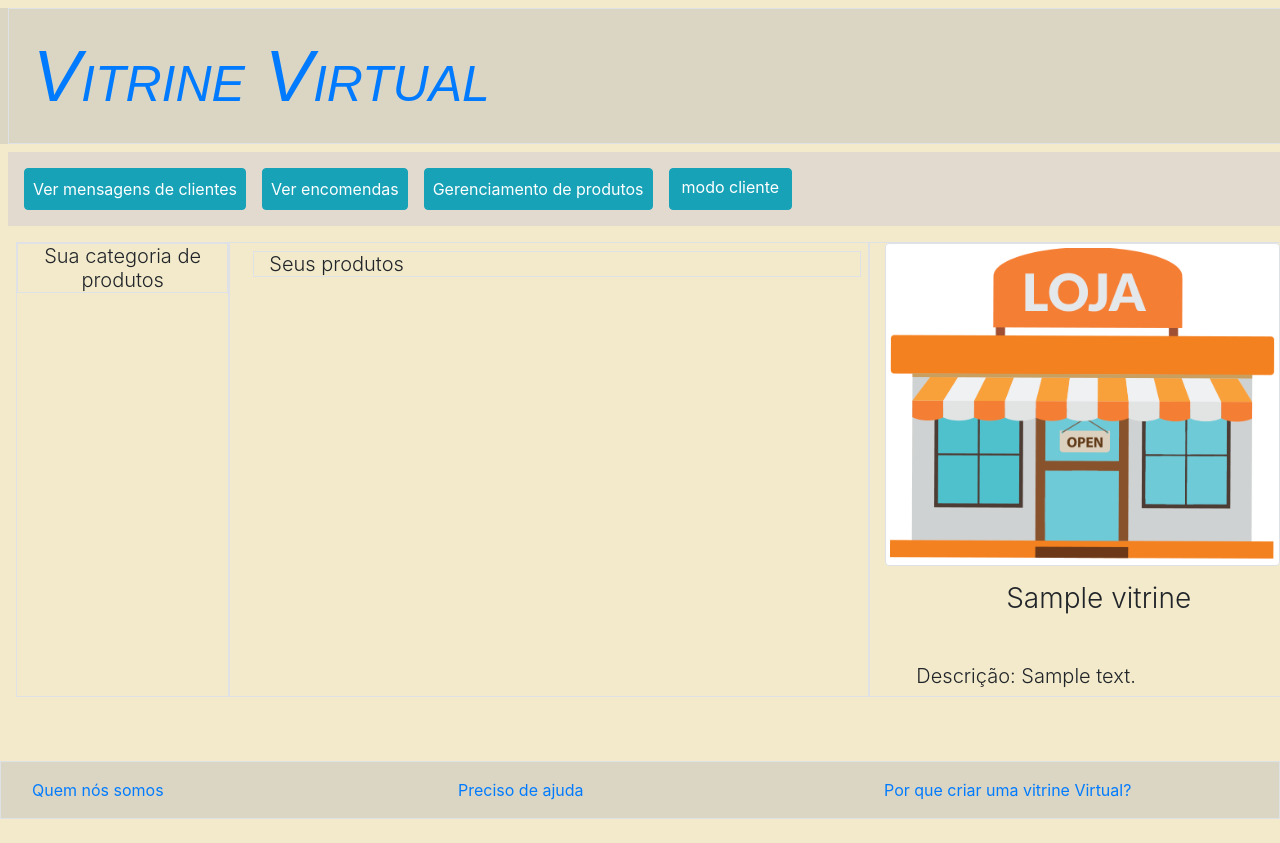
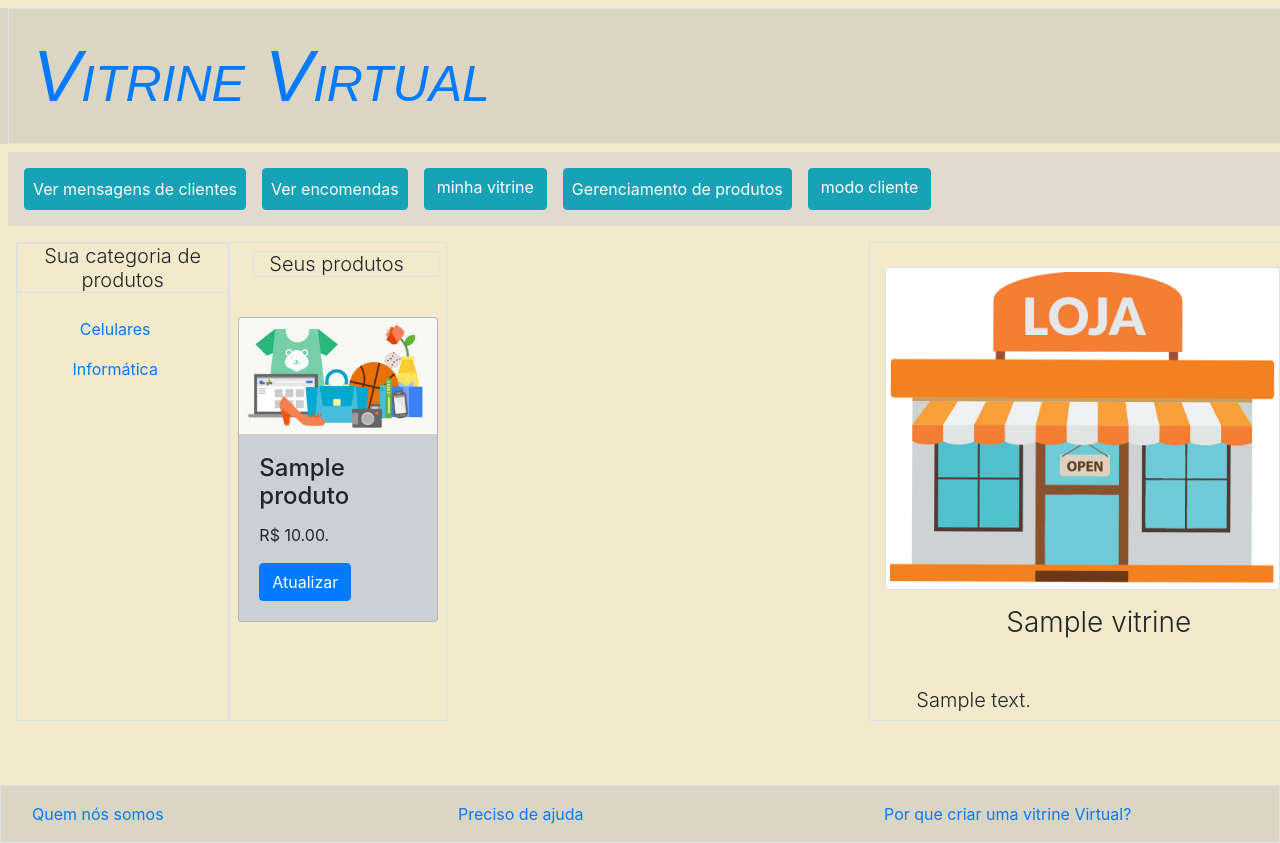
Before and after one commit to FelipeKonig/ProjetoManyMarket, a Django app: page /vitrine in a window 1280 px wide. Before the commit the page ends 819 px from the top, so only its background shows below. Run offline with Django 3.2, Linux system fonts and the light colour scheme; a user stored in the database is signed in; tables that the repository leaves empty hold one stand-in row (values such as "Sample post"); some libraries are stand-ins or nearby versions.

Commit message:
Adeed model produto, register produto, card produto in pages

```diff
--- a/blog/models.py
+++ b/blog/models.py
@@ -14,7 +14,23 @@ class Vitrine(models.Model):
     nome = models.CharField(max_length=200)
     cidade = models.CharField(max_length=200)
     categoria = models.CharField(max_length=20, choices=categoria)
-    descricao = models.TextField(default='', null=True)
+    descricao = models.TextField(default='', blank=True)
 
     def __str__(self):
         return self.nome
+
+class Produto(models.Model):
+
+    categoria = (
+        ("Informatica", "Informática"),
+        ("Celulares", "Celulares"),
+        ("Moda", "Moda")
+    )
+
+    proprietario = models.ForeignKey('blog.Vitrine', on_delete=models.CASCADE)
+    nome = models.CharField(max_length=200)
+    categoria = models.CharField(max_length=20, choices=categoria)
+    descricao = models.TextField(default='', null=True)
+    valor = models.DecimalField(max_digits=7, decimal_places=2)
+    quantidade = models.PositiveSmallIntegerField(default=0)
+    data_criacao = models.DateField()
--- a/blog/static/css/blog.css
+++ b/blog/static/css/blog.css
@@ -16,8 +16,6 @@ body{
   background-color: #e3dacf;
 }
 
-/* #title_showcase{
-  font-style: oblique;
-  font-family: sans-serif;
-  font-variant: small-caps;
-} */
+.card{
+  background-color: #cbd0d6;
+}
--- a/blog/urls.py
+++ b/blog/urls.py
@@ -5,7 +5,8 @@ urlpatterns = [
     path('', views.home_page, name='home'),
     path('accounts/register/', views.register, name="register"),
     path('vitrine', views.vitrine_home_seller, name='vitrine_home_seller'),
-    path('vitrine/registro', views.vitrine_register, name='vitrine_register'),
-    path('vitrine/gerenciamento', views.vitrine_management, name='vitrine_management')
+    path('vitrine/cadastro', views.vitrine_register, name='vitrine_register'),
+    path('vitrine/gerenciamento', views.vitrine_management, name='vitrine_management'),
+    path('vitrine/cadastro/produto', views.produto_register, name='produto_register')
     # path('register', views.register_user, name='register_user'),
 ]
--- a/blog/views.py
+++ b/blog/views.py
@@ -3,8 +3,8 @@ from django.contrib.auth.forms import UserCreationForm
 from django.contrib.auth.models import User
 from django.contrib.auth.decorators import login_required
 
-from .forms import RegisterForm, VitrineForm
-from .models import Vitrine
+from .forms import RegisterForm, VitrineForm, ProdutoForm
+from .models import Vitrine, Produto
 
 # Create your views here.
 def register(request):
@@ -33,6 +33,21 @@ def vitrine_register(request):
         form = VitrineForm()
     return render(request, 'blog/vitrineRegister.html', {'form': form})
 
+@login_required
+def produto_register(request):
+        register = False
+        if request.method == "POST":
+            form = ProdutoForm(request.POST)
+            if form.is_valid():
+                register = True
+                produto = form.save(commit=False)
+                vitrine = get_object_or_404(Vitrine, proprietario= request.user)
+                produto.proprietario = vitrine
+                produto.save()
+        else:
+            form = ProdutoForm()
+        return render(request, 'blog/produtoRegister.html', {'form': form, 'register': register})
+
 def home_page(request):
     needSearchCity = True
     if request.user.is_authenticated:
@@ -43,20 +58,23 @@ def home_page(request):
 def vitrine_home_seller(request):
     showcase_exist = False
     user = request.user
-    print(user)
     vitrine = Vitrine.objects.filter(proprietario=user)
     if not vitrine:
         return render(request, 'blog/vitrineHomeSeller.html', {'showcase_exist': showcase_exist})
     else:
         showcase_exist = True
         vitrine = get_object_or_404(Vitrine, proprietario=user)
-        print(vitrine.nome)
-        return render(request, 'blog/vitrineHomeSeller.html', {'showcase_exist': showcase_exist, 'vitrine': vitrine })
+        produtos = Produto.objects.filter(proprietario=vitrine)
+        return render(request, 'blog/vitrineHomeSeller.html', {'showcase_exist': showcase_exist,
+        'vitrine': vitrine, 'produtos': produtos })
 
 @login_required
 def vitrine_management(request):
-    return render(request, 'blog/vitrineManagementHome.html')
-
+    user = request.user
+    vitrine = Vitrine.objects.filter(proprietario=user)
+    vitrine = get_object_or_404(Vitrine, proprietario=user)
+    produtos = Produto.objects.filter(proprietario=vitrine)
+    return render(request, 'blog/vitrineManagementHome.html', {'produtos': produtos })
 
 # def register_user(request):
 #     form = UserForm(request.POST)
--- a/templates/blog/vitrineHomeSeller.html
+++ b/templates/blog/vitrineHomeSeller.html
@@ -6,42 +6,69 @@
     <div class="container-fluid col-md-12 m-2" id="menu_page_vitrine">
       <div class="row">
         <nav class="col-lg nav nav-pills m-2">
-          <a href="#" type="button" class="btn btn-info m-2 p-2 md-2" data-toggle="popover" data-placement="bottom" data-trigger="hover"
-          data-content="Essa função ainda não está funcionando D:">
+          <a href="#" type="button" class="btn btn-info m-2 p-2 md-2" data-toggle="popover"
+          data-placement="bottom" data-trigger="hover" data-content="Essa função ainda não está funcionando D:">
             Ver mensagens de clientes
           </a>
-          <a href="#"  type="button "class="btn btn-info m-2 p-2 md-2" data-toggle="popover" data-placement="bottom" data-trigger="hover"
-          data-content="Essa função ainda não está funcionando D:">
+          <a href="#"  type="button "class="btn btn-info m-2 p-2 md-2" data-toggle="popover"
+          data-placement="bottom" data-trigger="hover" data-content="Essa função ainda não está funcionando D:">
             Ver encomendas
           </a>
+          <a href="{% url 'vitrine_home_seller' %}" class="btn btn-info m-2" id="kkkk_123" >minha vitrine</a>
           <a href="{% url 'vitrine_management' %}" class="btn btn-info m-2 p-2 md-2">Gerenciamento de produtos</a>
-          <a href="{% url 'home' %}" class="btn btn-info m-2">
-            modo cliente
-          </a>
+          <a href="{% url 'home' %}" class="btn btn-info m-2">modo cliente</a>
         </nav>
       </div>
-      <script>
-        $(document).ready(function(){
-          $('[data-toggle="popover"]').popover();
-        });
-      </script>
     </div>
     <div class="container-fluid col-sm m-3">
       <div class="row">
         <div class="col-lg-2 border">
           <div class="row">
-            <h5 class="col-sm border font-weight-light text-center">Sua categoria de produtos</h5>
+            <h5 class="col-sm-12 border font-weight-light text-center">Sua categoria de produtos</h5>
+            <nav class="col-sm-12 mt-2 nav flex-column text-center">
+              <a class="nav-link" href="#" data-toggle="popover" data-placement="right" data-trigger="hover"
+              data-content="Essa função ainda não está funcionando D:">
+              Celulares
+              </a>
+              <a class="nav-link" href="#" data-toggle="popover" data-placement="right" data-trigger="hover"
+              data-content="Essa função ainda não está funcionando D:">
+              Informática
+              </a>
+            </nav>
           </div>
         </div>
-        <div class="col-sm-6 border">
+        <div class="col-sm-auto mr-auto border">
           <h5 class="col-sm m-2 border font-weight-light">Seus produtos</h5>
+          <br>
+          <div class="row">
+            {% for produto in produtos %}
+            <div class="card m-2" style="width:200px;">
+              <img class="card-img-top" src="{% static "media/produto.jpeg" %}"
+              alt="Imagem padrão para os produtos na qual contém vários objetos desenhados como roupa, bolsa, camera, celular e afins">
+              <div class="card-body">
+                <h4 class="card-title">{{ produto.nome }}</h4>
+                <p class="card-text">R$ {{ produto.valor }}.</p>
+                <a href="#" class="btn btn-primary" data-toggle="popover" data-placement="bottom" data-trigger="hover"
+                data-content="Essa função ainda não está funcionando D:">Atualizar</a>
+              </div>
+            </div>
+            {% empty %}
+            <h2 class="m-2 font-weight-light">Sua vitrine não possui nenhum produto</h2>
+            {% endfor %}
+          </div>
         </div>
+        <script>
+          $(document).ready(function(){
+            $('[data-toggle="popover"]').popover();
+          });
+        </script>
         <div class="col-sm-4 border">
+          <br>
           <img src="{% static "media/vitrine.png" %}" class="img-thumbnail mt-0"
            alt="Imagem padrão para todas as vetrines que contém uma lojinha cinza desenhada com detalhes em azul, marrom e laranja">
           <h3 class="col-sm m-3 font-weight-light text-center">{{ vitrine.nome }}</h3>
           <div class="col-sm-auto mt-5 ml-3">
-            <h5 class="font-weight-light"> Descrição: {{vitrine.descricao }}</h5>
+            <h5 class="font-weight-light"> {{vitrine.descricao }} </h5>
           </div>
         </div>
       </div>
```
Also changed, not shown: blog/forms.py (+7 -1 lines), templates/blog/produtoRegister.html (added, +34 -0 lines), templates/blog/vitrineManagementHome.html (+27 -7 lines), blog/migrations/0009_auto_20200527_0130.py (added), blog/static/media/produto.jpeg (added).
